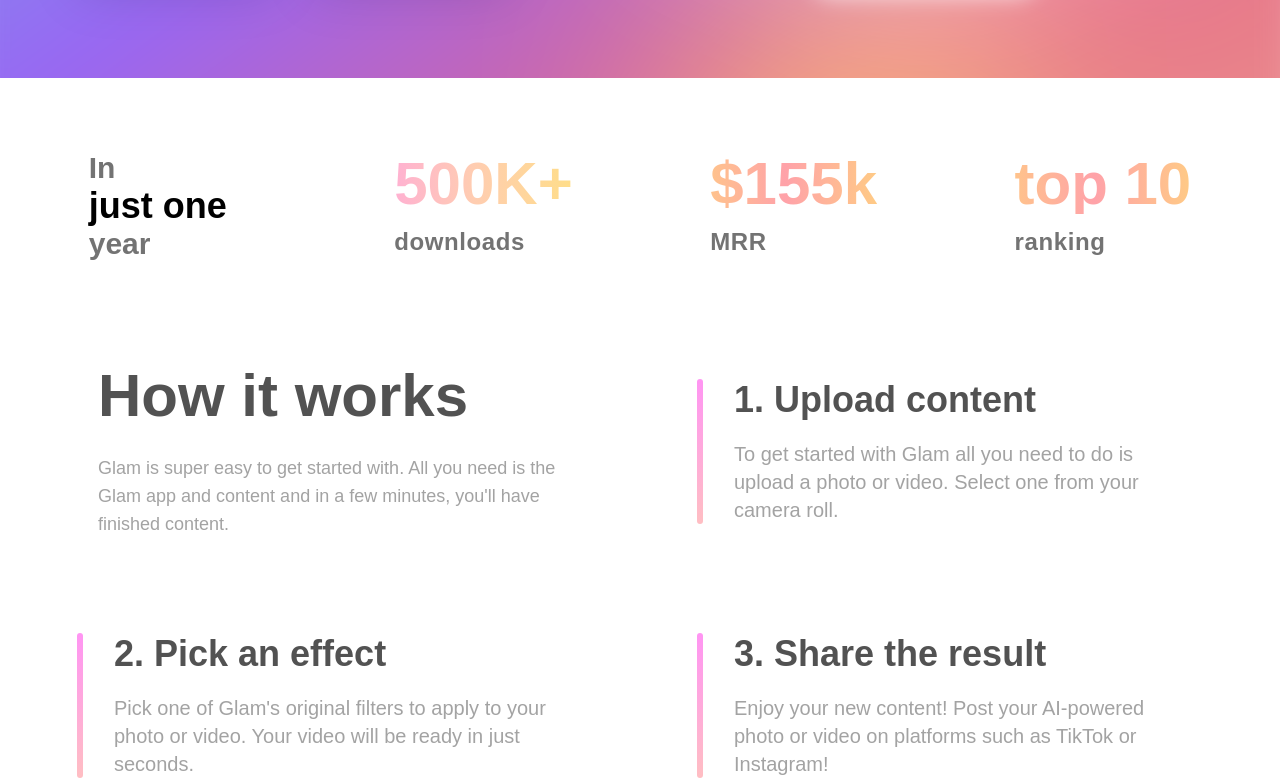
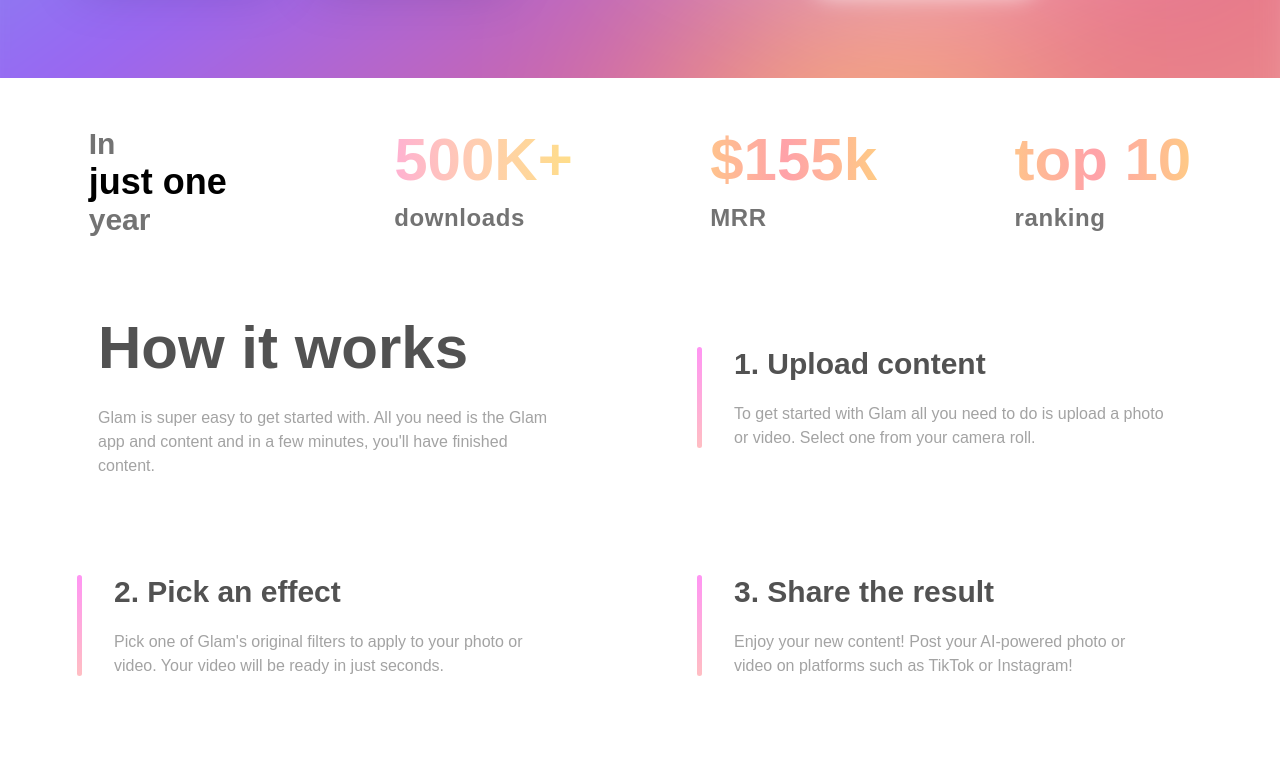
Before and after one commit to idealistworld/glam, a React (Create React App) app: page / in a window 1280 px wide. Shown: the part 636-1420 px from the top of the page. Built offline with nearby package versions, Linux system fonts and the light colour scheme.

Commit message:
Font Sizing Change

```diff
--- a/src/App.js
+++ b/src/App.js
@@ -38,7 +38,7 @@
           </div>
         </div>
 
-        <div class='py-10 max-sm:px-10 px-5 my-8 bg-white flex flex-wrap items-center justify-around max-md:justify-start max-lg:py-0 max-lg:mb-3'>
+        <div class='py-4 max-sm:px-10 px-5 my-8 bg-white flex flex-wrap items-center justify-around max-md:justify-start max-lg:py-0 max-lg:mb-3'>
           <h1 class='text-3xl font-bold w-32 text-neutral-500 mr-10 max-sm:mx-0'>In <span class='text-4xl text-black whitespace-nowrap'> just one </span> year</h1>
           <div class='flex flex-col flex-row items-start max-sm:mx-0 max-sm:w-screen max-sm:mt-10'>
             <h1 class='text-6xl max-sm:text-7xl max-lg:text-5xl font-bold animate-text bg-gradient-to-r from-[#FF8FFA] via-[#FFCDB1] to-[#FFEB69] bg-clip-text text-transparent font-white'>500K+</h1>
--- a/src/components/HowItWorks.css
+++ b/src/components/HowItWorks.css
@@ -5,10 +5,10 @@
   .line-shadow::before {
     content: '';
     position: absolute;
-    top: 15%; /* Centered vertically at 10% from the top */
+    top: 20%; /* Centered vertically at 10% from the top */
     left: -5px; /* Adjust the position of the line */
-    height: 70%; /* 80% of the div height */
-    width: 1.25%; /* Adjust the width of the line */
+    height: 60%; /* 80% of the div height */
+    width: 1%; /* Adjust the width of the line */
     background: linear-gradient(to bottom, #FF8FFA, #FFCDB1, #FFEB69); /* Adjust the colors of the line */
     background-size: 100% 300%; /* Set the size to accommodate three colors */
     border-radius: 4px; /* Adjust the border radius to create curved endings */
--- a/src/components/howItWorks.js
+++ b/src/components/howItWorks.js
@@ -6,22 +6,22 @@
     <div className='flex-wrap relative bg-cover rounded-3xl px-5 flex items-center justify-around w-[100%]'>
       <div className='max-md:mt-6 box-border max-md:w-[100%] max-lg:px-5 max-lg:pb-0 py-8 px-4 rounded-3xl w-[40%] mb-8 max-md:mb-0 hover:scale-110 duration-300'>
         <h1 className='max-lg:text-4xl max-lg:mt-0 text-6xl font-bold bg-clip-text text-neutral-600'>How it works</h1>
-        <p className='max-lg:text-sm mt-7 text-lg text-neutral-400'>Glam is super easy to get started with. All you need is the Glam app and content and in a few minutes, you'll have finished content.</p>
+        <p className='max-lg:text-sm mt-7 text-md text-neutral-400'>Glam is super easy to get started with. All you need is the Glam app and content and in a few minutes, you'll have finished content.</p>
       </div>
 
       <div className='max-md:mt-6 box-border max-md:w-[95%] max-lg:px-5 max-lg:py-3 py-8 px-8 rounded-3xl w-[40%] mb-8 max-md:mb-0 line-shadow animated-gradient hover:scale-110 duration-300'>
-        <h1 className='max-lg:text-3xl max-lg:mt-0 text-4xl font-semibold bg-clip-text animate-text text-neutral-600'>1. Upload content</h1>
-        <p className='max-lg:text-sm mt-5 text-xl text-neutral-400'>To get started with Glam all you need to do is upload a photo or video. Select one from your camera roll.</p>
+        <h1 className='max-lg:text-3xl max-lg:mt-0 text-3xl font-semibold bg-clip-text animate-text text-neutral-600'>1. Upload content</h1>
+        <p className='max-lg:text-sm mt-5 text-md text-neutral-400'>To get started with Glam all you need to do is upload a photo or video. Select one from your camera roll.</p>
       </div>
 
       <div className='max-md:mt-6 box-border max-md:w-[95%] max-lg:px-5 max-lg:py-3 py-8 px-8 rounded-3xl w-[40%] mb-8 max-md:mb-0 line-shadow animated-gradient hover:scale-110 duration-300'>
-      <h1 className='max-lg:text-3xl max-lg:mt-0 text-4xl font-semibold bg-clip-text animate-text text-neutral-600'>2. Pick an effect</h1>
-        <p className='max-lg:text-sm mt-5 text-xl text-neutral-400'>Pick one of Glam's original filters to apply to your photo or video. Your video will be ready in just seconds.</p>
+      <h1 className='max-lg:text-3xl max-lg:mt-0 text-3xl font-semibold bg-clip-text animate-text text-neutral-600'>2. Pick an effect</h1>
+        <p className='max-lg:text-sm mt-5 text-md text-neutral-400'>Pick one of Glam's original filters to apply to your photo or video. Your video will be ready in just seconds.</p>
       </div>
 
       <div className='max-md:mt-6 box-border max-md:w-[95%] max-lg:px-5 max-lg:py-3 py-8 px-8 rounded-3xl w-[40%] mb-8 max-md:mb-0 line-shadow animated-gradient hover:scale-110 duration-300'>
-      <h1 className='max-lg:text-3xl max-lg:mt-0 text-4xl font-semibold bg-clip-text animate-text text-neutral-600'>3. Share the result</h1>
-        <p className='max-lg:text-sm mt-5 text-xl text-neutral-400'>Enjoy your new content! Post your AI-powered photo or video on platforms such as TikTok or Instagram!</p>
+      <h1 className='max-lg:text-3xl max-lg:mt-0 text-3xl font-semibold bg-clip-text animate-text text-neutral-600'>3. Share the result</h1>
+        <p className='max-lg:text-sm mt-5 text-md text-neutral-400'>Enjoy your new content! Post your AI-powered photo or video on platforms such as TikTok or Instagram!</p>
       </div>
     </div>
   );
```
